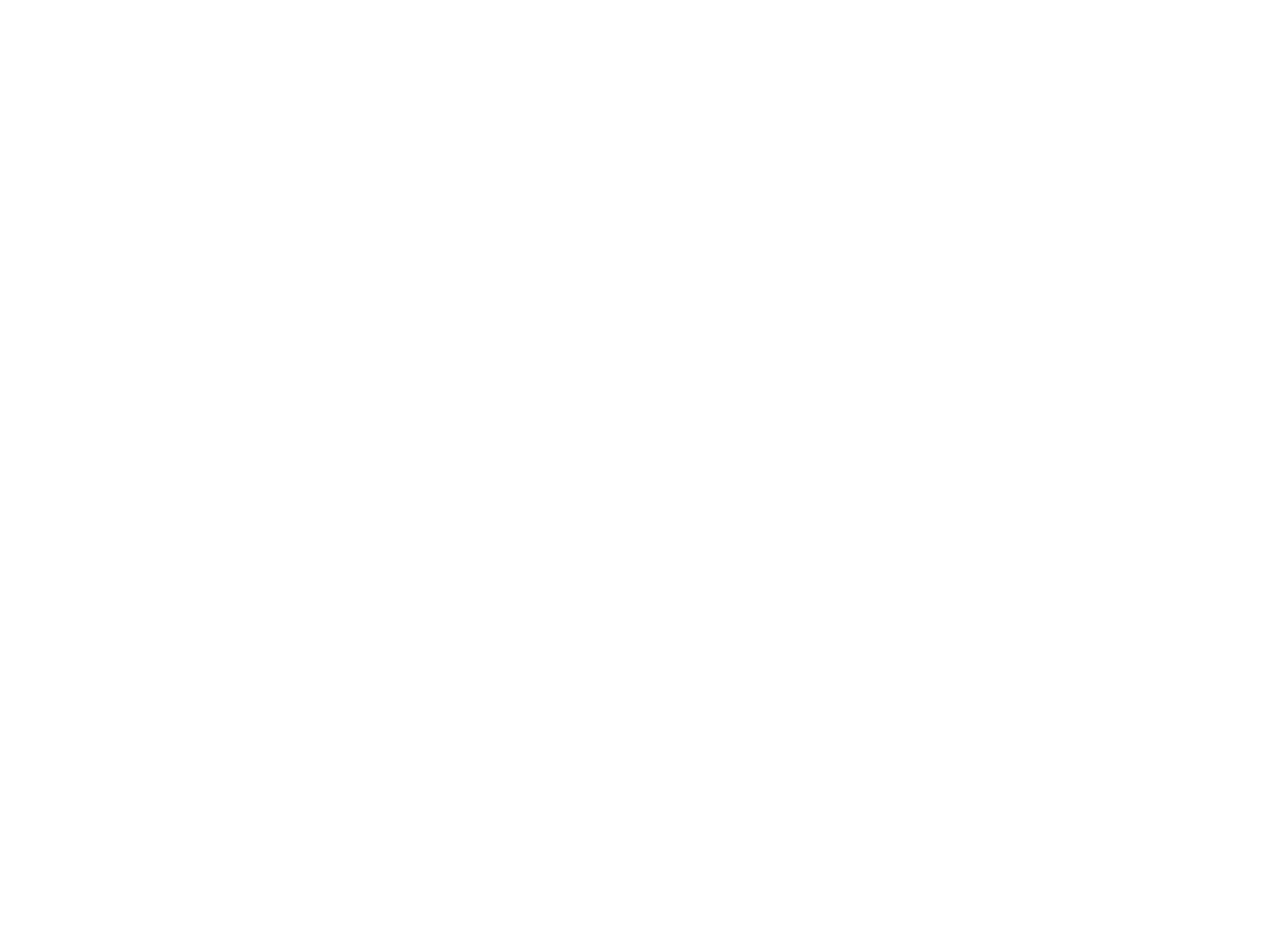
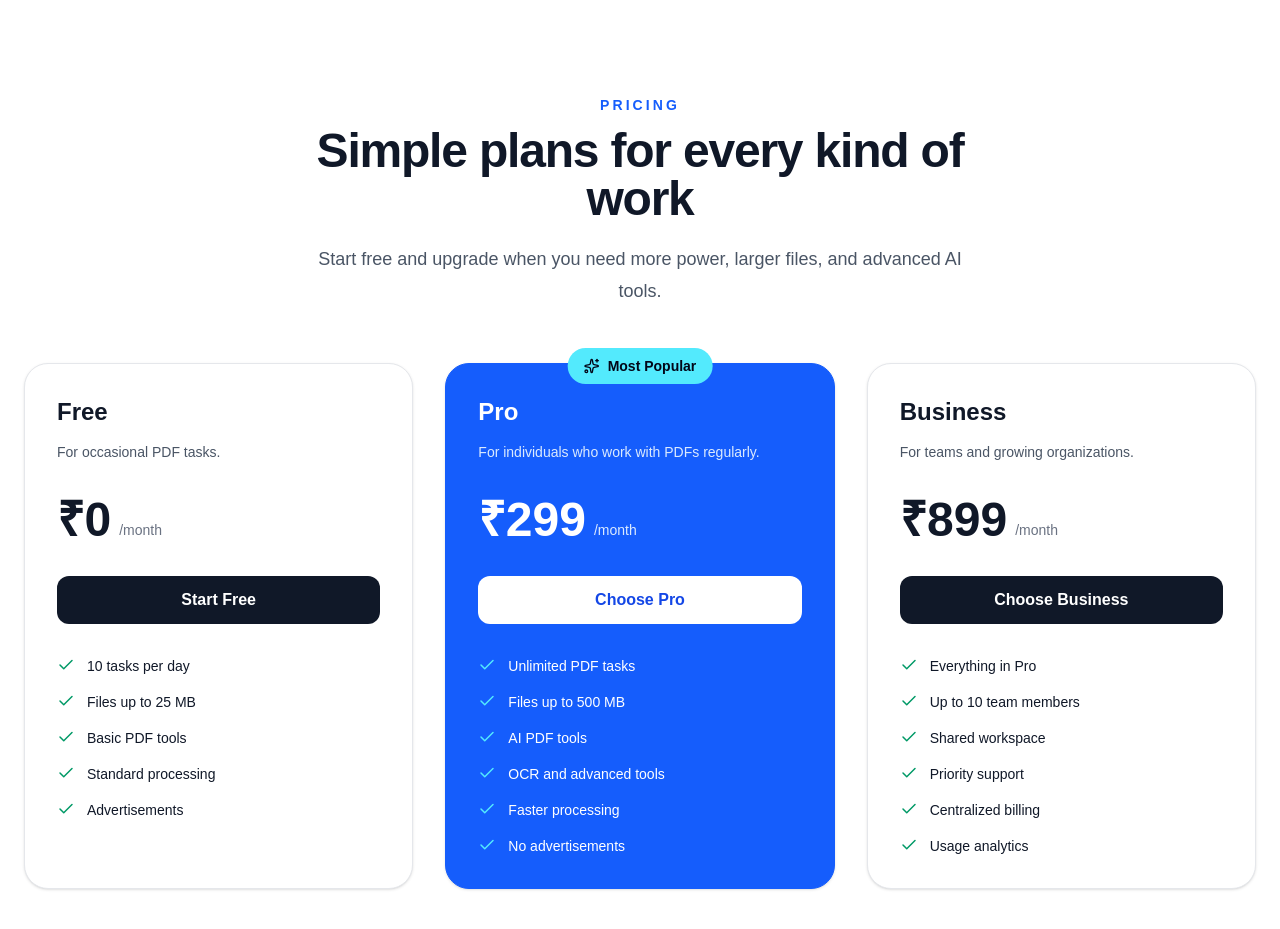
Before and after one commit to hamsa-tech26/pdfnova, a Next.js app: page / in a window 1280 px wide. Shown: the part 3280-4209 px from the top of the page. Before the commit the page ends 3279 px from the top, so only its background shows below. Built offline with nearby package versions, Linux system fonts and the light colour scheme.

Commit message:
Add pricing section

```diff
--- a/app/page.tsx
+++ b/app/page.tsx
@@ -2,6 +2,7 @@
 import ToolsSection from "@/components/ToolsSection";
 import FeaturesSection from "@/components/FeaturesSection";
 import AISection from "@/components/AISection";
+import PricingSection from "@/components/PricingSection";
 
 export default function Home() {
   return (
@@ -71,6 +72,8 @@
         <FeaturesSection />
 
         <AISection />
+
+        <PricingSection />
       </main>
     </>
   );
--- /dev/null
+++ b/components/PricingSection.tsx
@@ -0,0 +1,136 @@
+import { Check, Sparkles } from "lucide-react";
+
+const plans = [
+  {
+    name: "Free",
+    price: "₹0",
+    description: "For occasional PDF tasks.",
+    features: [
+      "10 tasks per day",
+      "Files up to 25 MB",
+      "Basic PDF tools",
+      "Standard processing",
+      "Advertisements",
+    ],
+    buttonText: "Start Free",
+    featured: false,
+  },
+  {
+    name: "Pro",
+    price: "₹299",
+    description: "For individuals who work with PDFs regularly.",
+    features: [
+      "Unlimited PDF tasks",
+      "Files up to 500 MB",
+      "AI PDF tools",
+      "OCR and advanced tools",
+      "Faster processing",
+      "No advertisements",
+    ],
+    buttonText: "Choose Pro",
+    featured: true,
+  },
+  {
+    name: "Business",
+    price: "₹899",
+    description: "For teams and growing organizations.",
+    features: [
+      "Everything in Pro",
+      "Up to 10 team members",
+      "Shared workspace",
+      "Priority support",
+      "Centralized billing",
+      "Usage analytics",
+    ],
+    buttonText: "Choose Business",
+    featured: false,
+  },
+];
+
+export default function PricingSection() {
+  return (
+    <section className="bg-white px-6 py-24">
+      <div className="mx-auto max-w-7xl">
+        <div className="mx-auto max-w-2xl text-center">
+          <p className="text-sm font-semibold uppercase tracking-[0.22em] text-blue-600">
+            Pricing
+          </p>
+
+          <h2 className="mt-3 text-4xl font-extrabold tracking-tight text-gray-900 md:text-5xl">
+            Simple plans for every kind of work
+          </h2>
+
+          <p className="mt-5 text-lg leading-8 text-gray-600">
+            Start free and upgrade when you need more power, larger files, and
+            advanced AI tools.
+          </p>
+        </div>
+
+        <div className="mt-14 grid gap-8 lg:grid-cols-3">
+          {plans.map((plan) => (
+            <div
+              key={plan.name}
+              className={`relative rounded-3xl border p-8 shadow-sm transition duration-300 hover:-translate-y-1 hover:shadow-xl ${
+                plan.featured
+                  ? "border-blue-600 bg-blue-600 text-white"
+                  : "border-gray-200 bg-white text-gray-900"
+              }`}
+            >
+              {plan.featured && (
+                <div className="absolute -top-4 left-1/2 flex -translate-x-1/2 items-center gap-2 rounded-full bg-cyan-300 px-4 py-2 text-sm font-bold text-slate-950">
+                  <Sparkles size={16} />
+                  Most Popular
+                </div>
+              )}
+
+              <h3 className="text-2xl font-extrabold">{plan.name}</h3>
+
+              <p
+                className={`mt-3 text-sm leading-6 ${
+                  plan.featured ? "text-blue-100" : "text-gray-600"
+                }`}
+              >
+                {plan.description}
+              </p>
+
+              <div className="mt-8 flex items-end gap-2">
+                <span className="text-5xl font-extrabold">{plan.price}</span>
+                <span
+                  className={`pb-1 text-sm ${
+                    plan.featured ? "text-blue-100" : "text-gray-500"
+                  }`}
+                >
+                  /month
+                </span>
+              </div>
+
+              <button
+                className={`mt-8 w-full rounded-xl px-6 py-3 font-semibold transition ${
+                  plan.featured
+                    ? "bg-white text-blue-700 hover:bg-blue-50"
+                    : "bg-gray-900 text-white hover:bg-gray-800"
+                }`}
+              >
+                {plan.buttonText}
+              </button>
+
+              <ul className="mt-8 space-y-4">
+                {plan.features.map((feature) => (
+                  <li key={feature} className="flex items-start gap-3 text-sm">
+                    <Check
+                      size={18}
+                      className={
+                        plan.featured ? "text-cyan-300" : "text-emerald-600"
+                      }
+                    />
+                    <span>{feature}</span>
+                  </li>
+                ))}
+              </ul>
+            </div>
+          ))}
+        </div>
+      </div>
+    </section>
+  );
+}
```
